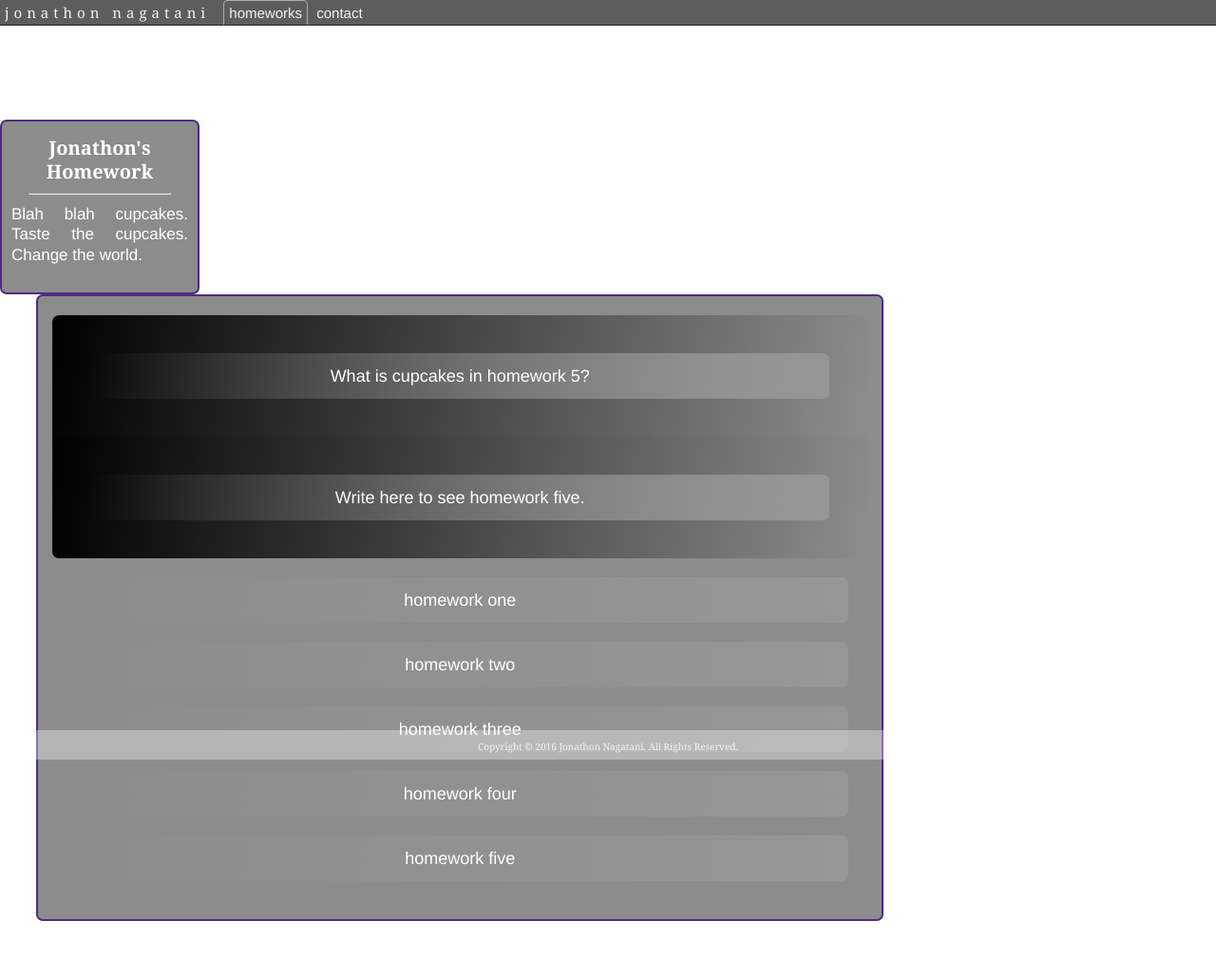
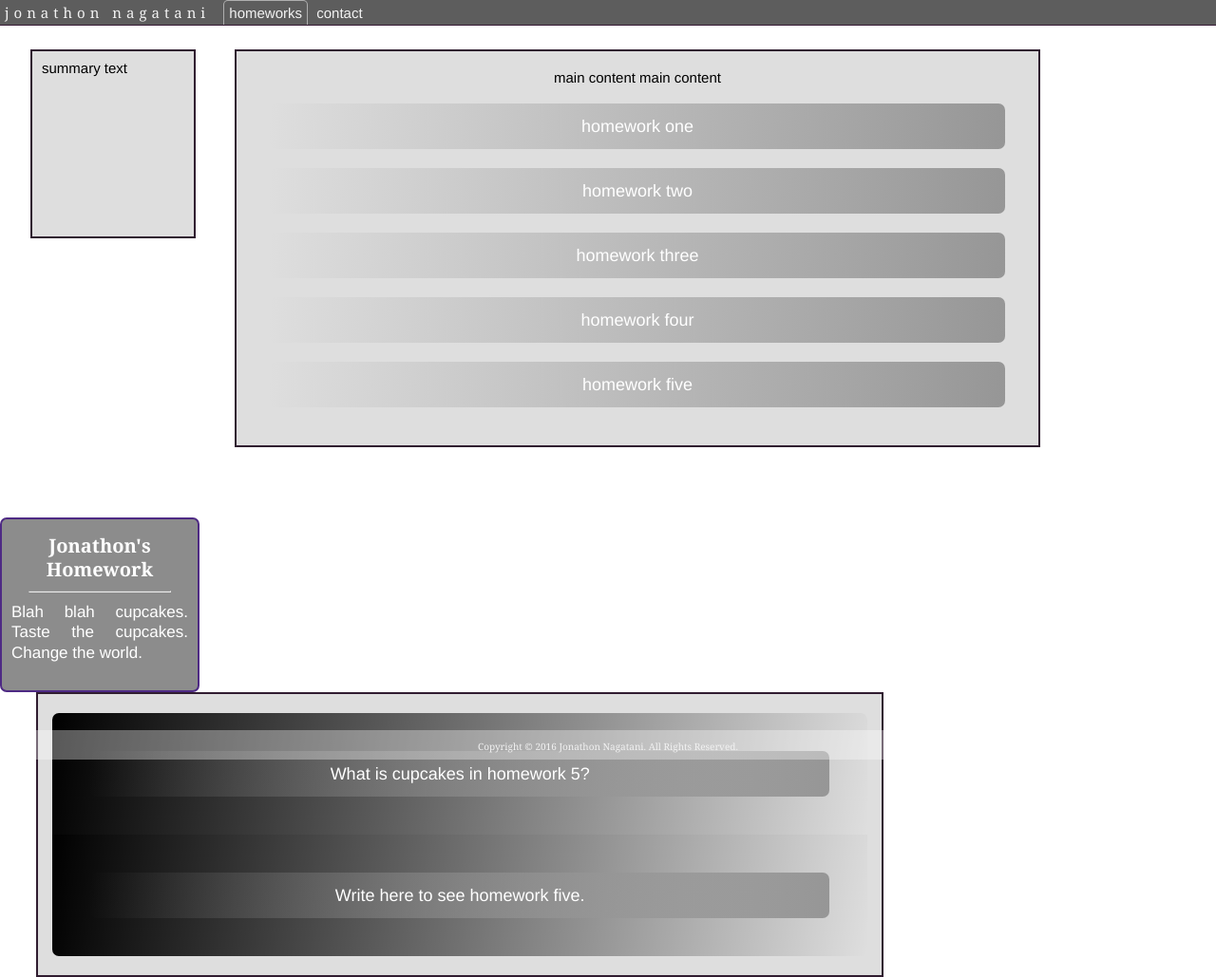
Before and after one commit to nmsb10/TriviaGame, a PHP site: page /homeworks.html in a window 1280 px wide. Shown: the whole page at 95% size. Before the commit the page ends 970 px from the top, so only its background shows below. Run offline with PHP 8.4, Linux system fonts and the light colour scheme.

Commit message:
homeworks updated a bit

```diff
--- a/assets/css/homeworks.css
+++ b/assets/css/homeworks.css
@@ -1,6 +1,31 @@
-#middle-section{
+.middle-section{
 	margin-top: 25px;
 }
+
+#summary{
+	width: 150px;
+	min-height: 175px;
+	background: rgba(0, 0, 0, 0.13);
+	padding: 10px;
+	/* border: width style color; */
+	border:2px solid rgba(48, 28, 48, 1);
+	display: inline-block;
+	vertical-align: top;
+}
+
+#main-content{
+	display:inline-block;
+	vertical-align: top;
+	width: 67%;
+	margin-left: 3%;
+	/*why does more than 5px side padding make this section not cooperate?*/
+	padding: 20px 15px;
+	background: rgba(0, 0, 0, 0.13);
+	border:2px solid rgba(48, 28, 48, 1);
+	text-align:center;
+	padding: 20px auto;
+}
+
 
 #main-content-summary{
 	width: 20%;
@@ -14,6 +39,17 @@
 	border:2px solid rgba(78, 42, 132,1);
 	border-radius:7px;
 }
+
+
+#content-summary-text, #content-summary-text-2{
+	text-align: justify;
+	padding: 10px 0px 0px 0px;
+	line-height: 125%;
+}
+
+
+
+
 
 h1{
 	font-family: 'Georgia', Times, "Times New Roman", serif;
@@ -36,25 +72,6 @@ h2, h3{
 	padding: 0px 0px 10px 0px;
 }
 
-#content-summary-text, #content-summary-text-2{
-	text-align: justify;
-	padding: 10px 0px 0px 0px;
-	line-height: 125%;
-}
-
-#main-content{
-	width: 67%;
-	min-height: 250px;
-	margin-left: 3%;
-	margin-bottom: 25px;
-	background: rgba(0, 0, 0, 0.45);
-	/*why does more than 5px side padding make this section not cooperate?*/
-	padding: 20px 15px;
-	border: 2px solid rgba(78, 42, 132,1);
-	border-radius:7px;
-	text-align:center;
-	padding: 20px auto;
-}
 
 .question-outside{
 	padding:20px;
--- a/homeworks.html
+++ b/homeworks.html
@@ -25,6 +25,17 @@
 			<li class='hlink kale supplemental-link'>contact</li>
 		</ul>
 	</header>
+
+	<div class='horizontal-portion middle-section'>
+		<div class = 'good-fit-95'>
+			<div id = 'summary'>summary text
+			</div>
+			<div id = 'main-content'>main content main content
+			</div>
+		</div>
+	</div>
+
+
 <!-- wrapper for the sticky footer -->
 <div class="wrapper">
 	<!-- because header is position fixed (which has no height), must give the header's horizontal-section div a specific height equal to the header box's height so the next horizontal section begins at the bottom of the header box. -->
```
